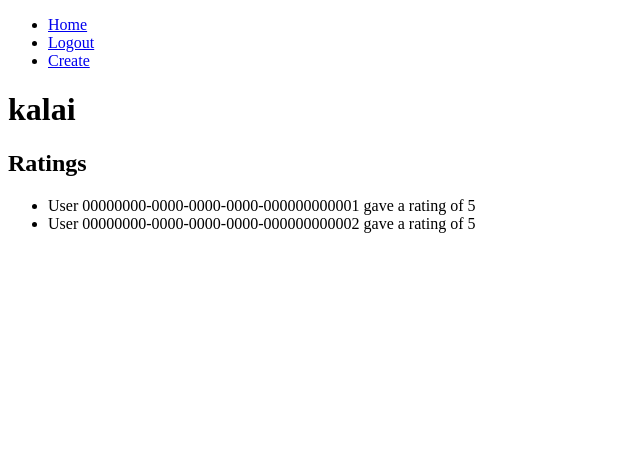
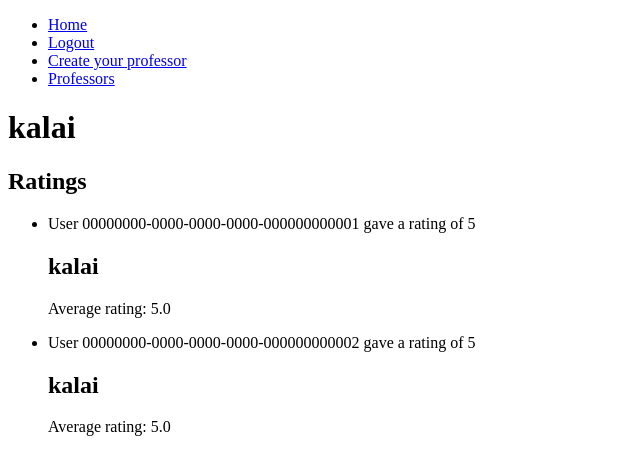
Before and after one commit to guru7520K/RatingYourProfessor, a Django app: page /professor/1/ in a window 1280 px wide. Shown: the top 475 px of the page, without its empty margins (0-640 px from the left). Run offline with Django 4.2, Linux system fonts and the light colour scheme; a user stored in the database is signed in; data comes from the database, SQL or seed files in the repository; both versions use the stored data as it was after the commit.

Commit message:
added detail view and average rating

```diff
--- a/ratingprofessor/models.py
+++ b/ratingprofessor/models.py
@@ -5,6 +5,8 @@
 
 import uuid
 from django.db import models
+from django.contrib.auth.models import User
+
 from django.db.models import Avg
 
 
@@ -13,9 +15,17 @@ from django.db.models import Avg
 class Professor(models.Model):
     name = models.CharField(max_length=255)
 
+
+    def get_average_rating(self):
+        return Rating.objects.filter(professor=self).aggregate(Avg('rating'))['rating__avg']
+    def __str__(self):
+        return self.name
+
+
 class Rating(models.Model):
     user_id = models.UUIDField(default=uuid.uuid4, editable=False)
     professor = models.ForeignKey(Professor, on_delete=models.CASCADE)
+    #rater = models.ForeignKey(User, on_delete=models.CASCADE)
     rating = models.IntegerField()
     created_at = models.DateTimeField(auto_now_add=True)
 
--- a/ratingprofessor/urls.py
+++ b/ratingprofessor/urls.py
@@ -3,7 +3,7 @@ from .views import (
     index,
     register,
     user_login,
-    user_logout,professor_detail,create_professor,add_rating
+    user_logout,professor_detail,create_professor,add_rating,professor_list,#add_professor_rating
 )
 
 
@@ -12,9 +12,10 @@ urlpatterns = [
       path('register/', register, name='register'),
       path('login/', user_login, name='login'),
       path('logout/', user_logout, name='logout'),
-      #path('professor/<int:professor_id>/', professor_detail, name='professor_detail'),
-      #path('professor/create/', create_professor, name='create_professor'),
+
       path('create_professor/', create_professor, name='create_professor'),
       path('professor/<int:professor_id>/', professor_detail, name='professor_detail'),
-      path('professor/<int:professor_id>/add_rating/', add_rating, name='add_rating')
+      path('professor/<int:professor_id>/add_rating/', add_rating, name='add_rating'),
+      path("professor_list/", professor_list, name="professor_list"),
+
 ]
--- a/ratingprofessor/views.py
+++ b/ratingprofessor/views.py
@@ -15,7 +15,10 @@ import uuid
 
 
 def index(request):
-    return render(request,"index.html")
+   professors=Professor.objects.all
+   return render(request,"index.html",{'professors':professors})
+
+
 
 def register(request):
     if request.method == 'POST':
@@ -45,6 +48,8 @@ def user_logout(request):
 
 def professor_detail(request, professor_id):
     professor = Professor.objects.get(id=professor_id)
+    average_rating = professor.get_average_rating()
+    print('average rating')
     if request.method == 'POST':
         rating = int(request.POST['rating'])
         user_id = request.POST['user_id']
@@ -61,9 +66,9 @@ def professor_detail(request, professor_id):
             rating = Rating.objects.get(user_id=user_id, professor=professor)
         except Rating.DoesNotExist:
             rating = None
-            ratings = Rating.objects.filter(professor=professor)  # add this line
+            ratings = Rating.objects.filter(professor=professor)
             print(ratings)
-        return render(request, 'professor_detail.html', {'professor': professor, 'rating': rating, 'user_id': user_id,'ratings': ratings})
+        return render(request, 'professor_detail.html', {'professor': professor, 'rating': rating, 'user_id': user_id,'ratings': ratings,'average_rating':average_rating})
 
 
 def create_professor(request):
@@ -99,6 +104,9 @@ def add_rating(request, professor_id):
 
     return render(request, 'add_rating.html', {'form': form, 'professor': professor})
 
+def professor_list(request):
+     professors=Professor.objects.all()
+     return render(request, 'professor_list.html',{"professors":professors})
 
 
 # def professor_detail(request, professor_id):
--- a/templates/index.html
+++ b/templates/index.html
@@ -10,10 +10,12 @@
           <li><a href="{% url 'index' %}">Home</a></li>
           <li><a href="{% url 'logout' %}">Logout</a></li>
 
-          <li><a href="{% url 'create_professor' %}">Create</a></li>
+          <li><a href="{% url 'create_professor' %}">Create your professor</a></li>
+          <li><a href="{% url 'professor_list'%}">Professors</a></li>
         {% else %}
           <li><a href="{% url 'login' %}">Login</a></li>
           <li><a href="{% url 'register' %}">Register</a></li>
+
         {% endif %}
       </ul>
     </nav>
--- a/templates/professor_detail.html
+++ b/templates/professor_detail.html
@@ -8,6 +8,8 @@
   <ul>
   {% for rating in ratings %}
     <li>User {{ rating.user_id|default:"Anonymous" }} gave a rating of {{ rating.rating }}</li>
+    <h2>{{ professor.name }}</h2>
+<p>Average rating: {{ average_rating }}</p>
   {% endfor %}
   </ul>
 {% else %}
```
Also changed, not shown: templates/professor_list.html (added, +13 -0 lines), db.sqlite3, ratingprofessor/migrations/0002_rating_rater.py (added), ratingprofessor/migrations/0003_remove_rating_rater.py (added).
